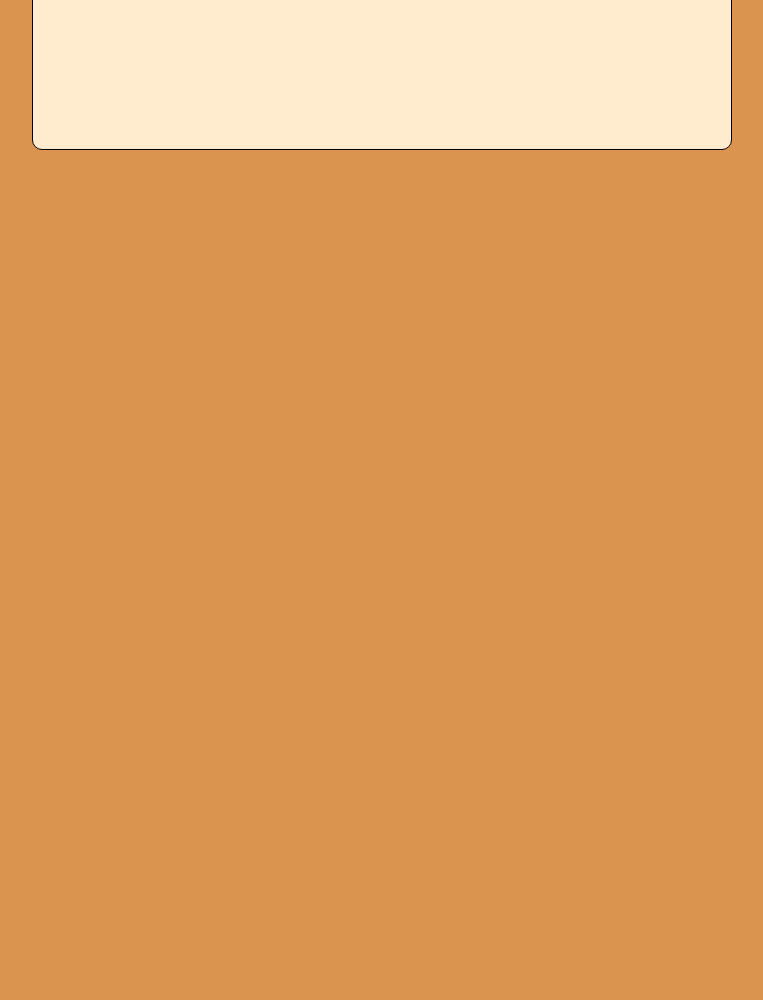
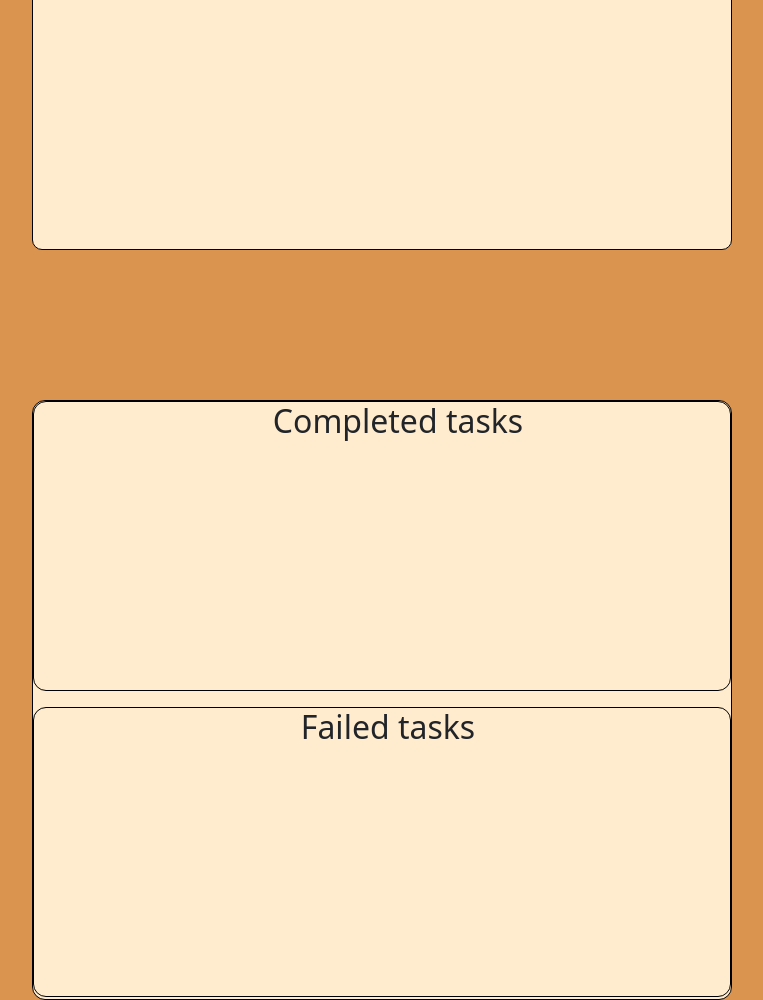
Before and after one commit to Igorexa28/ToDoApp-VanillaJS, a plain HTML site: page index.html in a window 1280 px wide. Shown: the part 500-1500 px from the top of the page, without its empty margins (258-1021 px from the left). Before the commit the page ends 800 px from the top, so only its background shows below. Drawn offline with nearby package versions, Linux system fonts and the light colour scheme.

Commit message:
Added new blocks for result(complted, failed) and styles.

```diff
--- a/index.html
+++ b/index.html
@@ -25,6 +25,18 @@
                 <ul id="result"></ul>
             </div>
         </div>
+        <div class="resultBlock">
+            <div>
+                <ul id="completed">
+                    <h2 class="text">Completed tasks</h2>
+                </ul>
+            </div>
+            <div>
+                <ul id="failed">
+                    <h2 class="text">Failed tasks</h2>
+                </ul>
+            </div>
+        </div>
     </div>
     <script src="script.js"></script>
 </body>
--- a/script.js
+++ b/script.js
@@ -1,7 +1,7 @@
 const taskName = document.querySelector('#taskName');
 const addButton = document.querySelector('#addBtn');
 const result = document.querySelector('#result');
-let tasksToDo = [];
+let tasksToDo = [], completed = [], failed = [];
 
 addButton.addEventListener('click', function(event) {
     tasksToDo.length = 0;
@@ -27,6 +27,15 @@ addButton.addEventListener('click', function(event) {
 
     btnSuccess.addEventListener('click', function(event) {
         alert(this.parentElement.parentElement.tagName);
+        this.parentElement.parentElement.remove();
+    });
+
+    btnFailed.addEventListener('click', function(event) {
+        alert(this.parentElement.parentElement.tagName);
+        let task = this.parentElement.previousElementSibling.textContent;
+        alert(task);
+        completed.push(task);
+        alert(completed);
         this.parentElement.parentElement.remove();
     });
 });
--- a/style.scss
+++ b/style.scss
@@ -26,15 +26,13 @@ html, body {
 #Main {
     display: flex;
     align-items: center;
-    flex-flow: row nowrap;
-    justify-content: center;
+    flex-flow: row wrap;
+    justify-content: space-around;
     background-color: rgb(219, 147, 80);
 
     .mainDiv {
-        @include size(500px, 700px);
+        @include size(600px, 700px);
         margin-top: 150px;
-        margin-left: auto;
-        margin-right: auto;
         border: 1px solid black;
         border-radius: 10px;
         background-color: blanchedalmond;
@@ -97,12 +95,17 @@ html, body {
                     align-items: center;
                     margin-left: -10px;
                     margin-right: 20px;
+                    border-radius: 13px;
+                    border: 1px solid black;
+                    margin-top: 5px;
 
                     & > .divBtns {
                         margin-top: 10px;
                         margin-bottom: 10px;
+
                         & > .deleted {
                             margin-left: 10px;
+                            margin-right: 10px;
                         }
                     }
                 }
@@ -139,5 +142,38 @@ html, body {
                 justify-content: space-between;
             }
         }
+
+    }
+
+    .resultBlock {
+        width: 700px;
+        height: 600px;
+        margin-top: 150px;
+        border: 1px solid black;
+        border-radius: 13px;
+        background-color: blanchedalmond;
+
+        #completed {
+            height: 290px;
+            width: 100%;
+            border: 1px solid black;
+            border-radius: 13px;
+
+            .text {
+                text-align: center;
+            }
+        }
+
+        #failed {
+            height: 290px;
+            width: 100%;
+            border: 1px solid black;
+            border-radius: 13px;
+
+            .text {
+                text-align: center;
+                margin-left: -20px;
+            }
+        }
     }
 }
```
Also changed, not shown: style.css, 1 other file.
